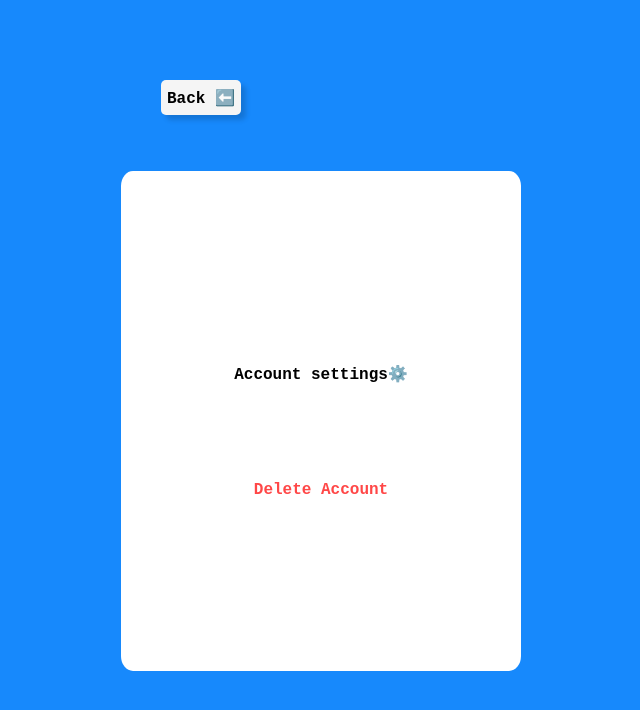
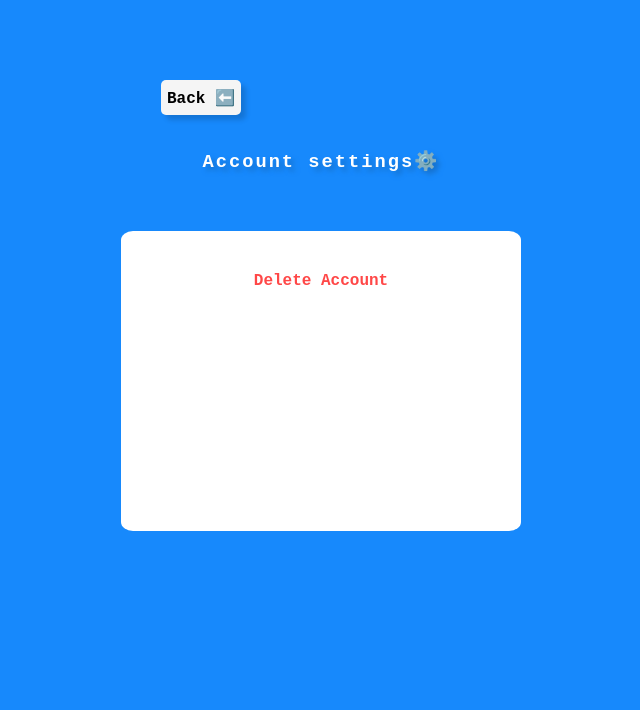
Before and after one commit to tatefrost/Stalk-Star, a Flask app: page /settings/1 in a window 1280 px wide. Shown: the top 710 px of the page, without its empty margins (319-959 px from the left). Run offline with Flask 2, Linux system fonts and the light colour scheme; the visitor is signed in with stand-in values (Sample User, id 1); data comes from the database, SQL or seed files in the repository.

Commit message:
altered settings page format

```diff
--- a/static/css/stalk-star.css
+++ b/static/css/stalk-star.css
@@ -247,7 +247,7 @@ form {
   flex-direction: column;
   justify-self: center;
   align-items: center;
-  margin-top: 10%;
+  margin-top: 30%;
 }
 
 #searchartistsbox, #filterform, #addform, #addsearch {
@@ -304,9 +304,11 @@ h4 {
 #settings-box {
   margin-top: 10%;
   width: 400px;
-  height: 500px;
+  height: 300px;
   display: flex;
   flex-direction: column;
+  align-items: center;
+  justify-content: flex-start;
 }
 
 #settings-banner {
--- a/templates/settings.html
+++ b/templates/settings.html
@@ -3,8 +3,9 @@
 
 <p class="backarrow"><a id="backarrow" href="/home/{{ user.user_id }}">Back ⬅️</a></p>
 
+<h3 id="settings-banner">Account settings⚙️</h3>
+
 <div class="box" id="settings-box">
-  <h4 id="settings-banner">Account settings⚙️</h4><br><br>
   <div id="settings-options">
     <a id="deleteacc"href="/delete/{{ user.user_id }}">Delete Account</a>
   </div>
```
